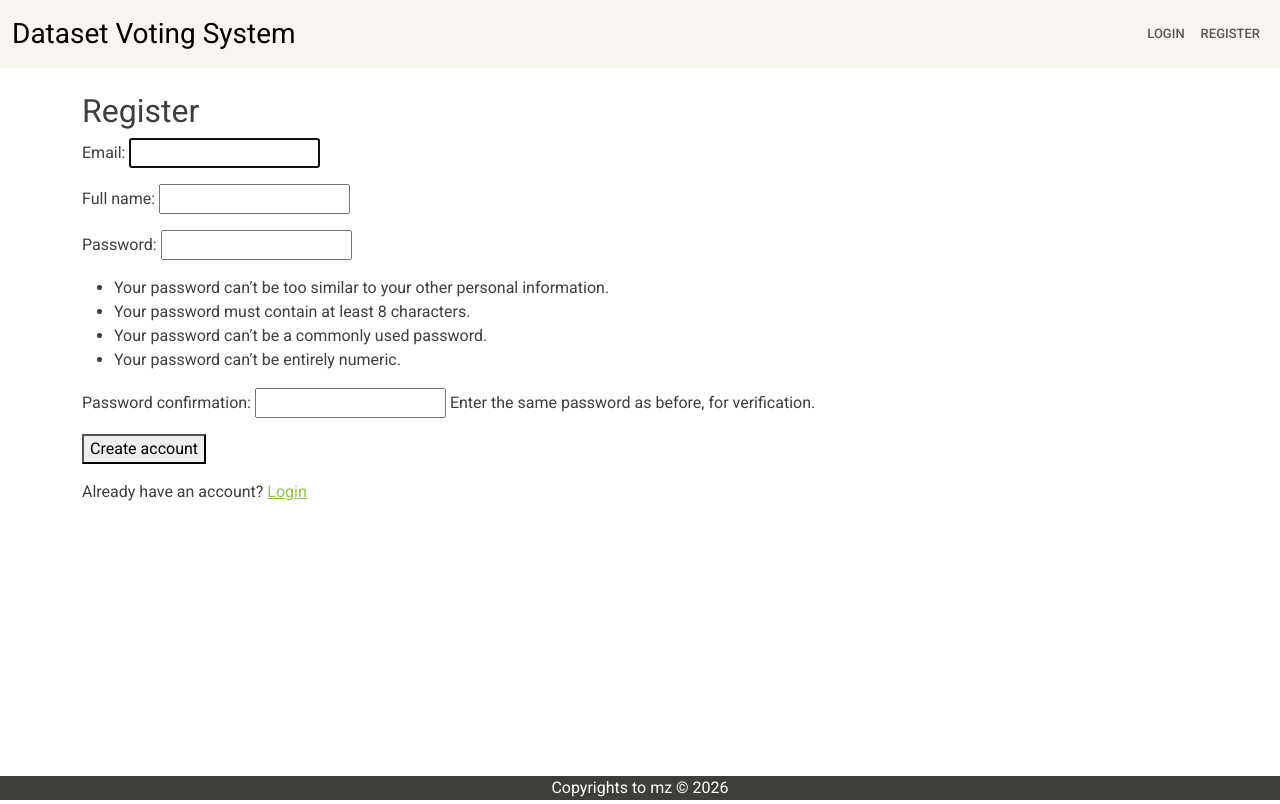
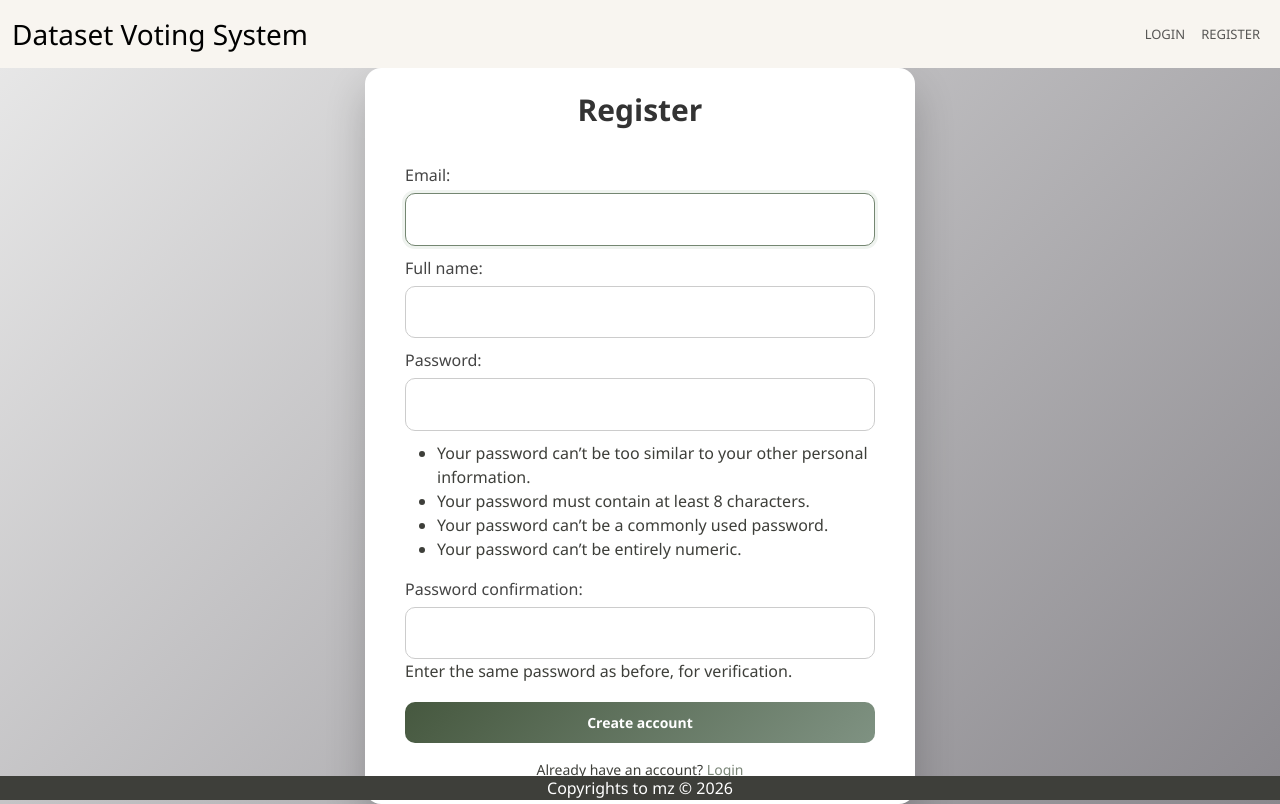
Before and after one commit to mzginmei/votingwebsite, a Django app: page /accounts/register/ in a window 1280 px wide. Run offline with Django 5.2, Linux system fonts and the light colour scheme; some libraries are stand-ins or nearby versions.

Commit message:
Add text to page

```diff
--- a/website/templates/public/home.html
+++ b/website/templates/public/home.html
@@ -103,8 +103,8 @@
 <p>NON-HATE (0)</p>
 <p>پێویستە کۆمێنتەکە بە <i>Non-Hate</i> دەستنیشان بکەیت ئەگەر: </p>
 <ul>
-    <li>	هەرکۆمێنتێك ڕق یان جنێو یان قسەی ناشرینی تێدابوو بەرامبەر بە کەسێك یان گروپێك یاخود هەندێکجار تەنیا جنێوێك نووسراوە </li>
-    <li>	 ئیمۆجی نەشیاو لە ڕێگەی فەرهەنگێك وەرگێڕدراون بۆ ووشەی "ئیمۆجی-جنێویاخود جنێو-ئیمۆجی" </li>
+    <li>		وشەی نەشیاوی تێدانەبێت بەرامبەر بە هیچ کەس و گروپ و لایەنێک.</li>
+    <li>	تەنیا ناڕەزایی و دەربڕینی ڕایەکی نەرێنی بێت (دوور لە هەر وشەیەك یان کۆدێک یان هاشتاگێکی نەشیاو).</li>
 
     <p>چەند نموونەیەك بۆ کۆمێنتی Non-Hate : </p>
     <ul type="bullets">
--- a/website/templates/registration/register.html
+++ b/website/templates/registration/register.html
@@ -1,6 +1,104 @@
 {% extends "base/base.html" %}
 
 {% block content %}
+<style>
+    body {
+        margin: 0;
+        font-family: "Segoe UI", Tahoma, sans-serif;
+        background: linear-gradient(135deg, #eaeaea, #8a888d);
+        min-height: 100vh;
+    }
+
+
+    .navbar {
+        display: flex !important;
+    }
+
+    .container {
+        background: white;
+        padding: 40px;
+        border-radius: 16px;
+        width: 100%;
+        max-width: 550px;  /* bigger */
+        box-shadow: 0 20px 40px rgba(0, 0, 0, 0.2);
+
+    }
+
+    h2 {
+        text-align: center;
+        margin-bottom: 35px;
+        font-size: 30px;
+        font-weight: 600;
+        color: #333;
+    }
+
+    form p {
+        margin-bottom: 10px;
+    }
+
+    label {
+        display: block;
+        margin-bottom: 6px;
+        font-weight: 500;
+        color: #444;
+    }
+
+    input {
+        width: 100%;
+        padding: 14px 15px;
+        border-radius: 10px;
+        border: 1px solid #ccc;
+        font-size: 15px;
+        transition: 0.3s ease;
+    }
+
+    input:focus {
+        border-color: #748671;
+        outline: none;
+        box-shadow: 0 0 0 3px rgba(175, 196, 176, 0.2);
+    }
+
+    button {
+        width: 100%;
+        padding: 10px;
+        margin-top: 9px;
+        border: none;
+        border-radius: 10px;
+        background: linear-gradient(135deg, #46583f, #7f9282);
+        color: white;
+        font-size: 14px;
+        font-weight: 600;
+        cursor: pointer;
+        transition: 0.3s ease;
+    }
+
+    button:hover {
+        transform: translateY(-2px);
+        box-shadow: 0 8px 20px rgba(0, 0, 0, 0.15);
+    }
+
+    .mt-3 {
+        margin-top: 25px;
+        text-align: center;
+        font-size: 14px;
+    }
+
+    .mt-3 a {
+        color: #7a8577;
+        font-weight: 500;
+        text-decoration: none;
+    }
+
+    .mt-3 a:hover {
+        text-decoration: underline;
+    }
+
+    @keyframes fadeIn {
+        from { opacity: 0; transform: translateY(20px); }
+        to { opacity: 1; transform: translateY(0); }
+    }
+</style>
+
 <div class="container py-4">
   <h2>Register</h2>
   <form method="post">
```
Also changed, not shown: website/templates/registration/login.html (+98 -0 lines).
